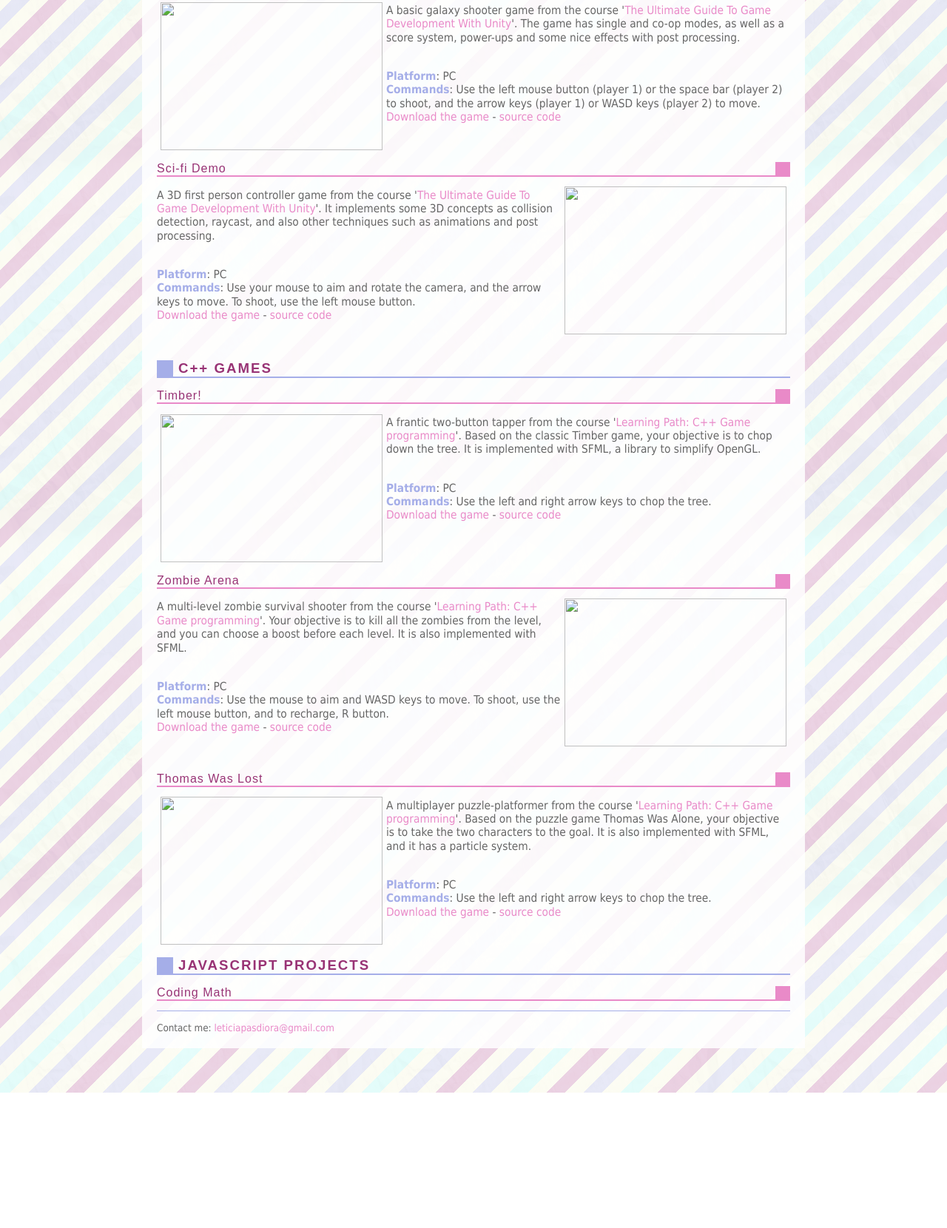
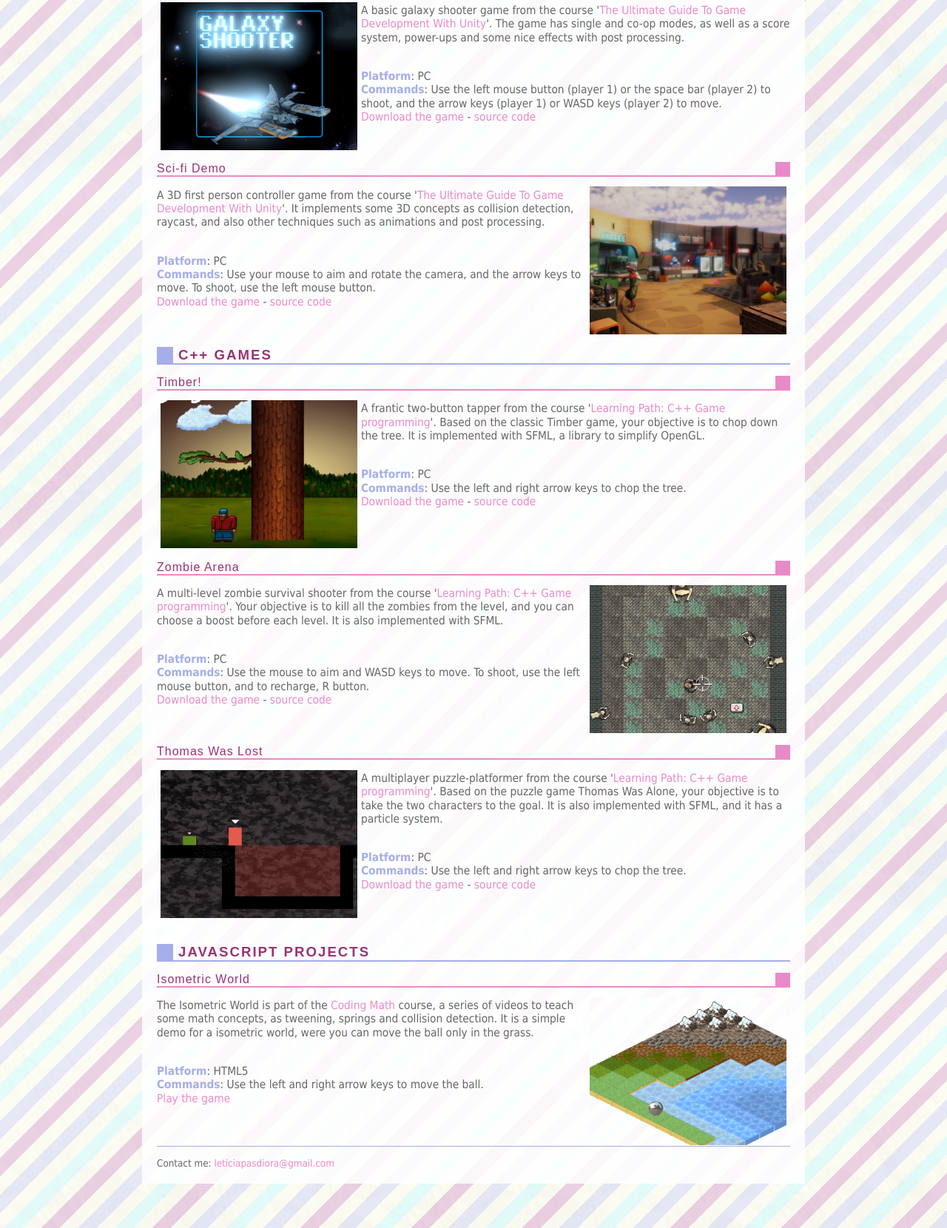
Before and after one commit to leticiap/leticiap.github.io, a plain HTML site: page projects.html in a window 1280 px wide. Shown: the part 735-2395 px from the top of the page at 74% size. Before the commit the page ends 2212 px from the top, so only its background shows below. Drawn offline with Linux system fonts and the light colour scheme.

Commit message:
added files and linked them to the project

```diff
--- a/projects.html
+++ b/projects.html
@@ -17,7 +17,7 @@
 		</nav>
         <h1>Game Jam Projects</h1>
         <h2>Cat Vibes</h2>
-				<img src ="catvibes.jpg" align="left" width="300px" height="200px" hspace="5px">
+				<img src ="catvibes.jpg" align="left" width="266px" height="200px" hspace="5px">
 				<p>This is the game about a demon cat working for the evil Cathomet! Your objective is to destroy all the hapiness and good vibes from the happy Dog Village. This game was developed with Godot and Asesprite.</p>
 				<br><b>Platform</b>: HTML5<br>
 				<b>Year</b>: 2018<br>
@@ -26,7 +26,7 @@
 				<br><br>
 
 				<h2>Extinction Run </h2>
-				<img src ="extinctionrun.jpg" align="right" width="300px" height="200px" hspace="5px">
+				<img src ="extinctionrun.jpg" align="right" width="266px" height="200px" hspace="5px">
 				<p>The humans destroyed Roni's home. Seeking for revenge, the Rhino sets off on a race to destroy the humans. This infinity run is made with Unity.</p>
 				<br><b>Platform</b>: PC<br>
 				<b>Year</b>: 2019<br>
@@ -35,43 +35,49 @@
 				<br><br><br>
 				<h1>Unity Games</h1>
 				<h2>Galaxy Shooter</h2>
-				<img src ="galaxyshooter.png" align="left" width="300px" height="200px" hspace="5px">
+				<img src ="galaxyshooter.png" align="left" width="266px" height="200px" hspace="5px">
 				<p>A basic galaxy shooter game from the course '<a href=https://www.udemy.com/the-ultimate-guide-to-game-development-with-unity/learn/lecture/15126744#overview>The Ultimate Guide To Game Development With Unity</a>'. The game has single and co-op modes, as well as a score system, power-ups and some nice effects with post processing.</p>
 				<br><b>Platform</b>: PC<br>
 				<b>Commands</b>: Use the left mouse button (player 1) or the space bar (player 2) to shoot, and the arrow keys (player 1) or WASD keys (player 2) to move.<br>
-				<a href="addlink">Download the game</a> - <a href="https://github.com/leticiap/GalaxyShooter">source code</a>
+				<a href="GalaxyShooter.zip">Download the game</a> - <a href="https://github.com/leticiap/GalaxyShooter">source code</a>
 				<br><br><br>
 				<h2>Sci-fi Demo</h2>
-				<img src ="scifi.png" align="right" width="300px" height="200px" hspace="5px">
+				<img src ="scifi.png" align="right" width="266px" height="200px" hspace="5px">
 				<p>A 3D first person controller game from the course '<a href=https://www.udemy.com/the-ultimate-guide-to-game-development-with-unity/learn/lecture/15126744#overview>The Ultimate Guide To Game Development With Unity</a>'. It implements some 3D concepts as collision detection, raycast, and also other techniques such as animations and post processing.</p>
 				<br><b>Platform</b>: PC<br>
 				<b>Commands</b>: Use your mouse to aim and rotate the camera, and the arrow keys to move. To shoot, use the left mouse button.<br>
-				<a href="addlink">Download the game</a> - <a href="https://github.com/leticiap/Sci-FiDemo">source code</a>
+				<a href="sci-fi demo.zip">Download the game</a> - <a href="https://github.com/leticiap/Sci-FiDemo">source code</a>
 				<br><br><br>
 				<h1>C++ Games</h1>
 				<h2>Timber!</h2>
-				<img src ="timber.png" align="left" width="300px" height="200px" hspace="5px">
+				<img src ="timber.png" align="left" width="266px" height="200px" hspace="5px">
 				<p>A frantic two-button tapper from the course '<a href=https://www.udemy.com/course/learning-path-c-game-programming/learn/lecture/6544896#overview>Learning Path: C++ Game programming</a>'. Based on the classic Timber game, your objective is to chop down the tree. It is implemented with SFML, a library to simplify OpenGL.</p>
 				<br><b>Platform</b>: PC<br>
 				<b>Commands</b>: Use the left and right arrow keys to chop the tree.<br>
 				<a href="Timber.zip">Download the game</a> - <a href="https://github.com/leticiap/Timber">source code</a>
 				<br><br><br><br>
 				<h2>Zombie Arena</h2>
-				<img src ="zombiearena.png" align="right" width="300px" height="200px" hspace="5px">
+				<img src ="zombiearena.png" align="right" width="266px" height="200px" hspace="5px">
 				<p>A multi-level zombie survival shooter from the course '<a href=https://www.udemy.com/course/learning-path-c-game-programming/learn/lecture/6544896#overview>Learning Path: C++ Game programming</a>'. Your objective is to kill all the zombies from the level, and you can choose a boost before each level. It is also implemented with SFML.</p>
 				<br><b>Platform</b>: PC<br>
 				<b>Commands</b>: Use the mouse to aim and WASD keys to move. To shoot, use the left mouse button, and to recharge, R button.<br>
 				<a href="ZombieArena.zip">Download the game</a> - <a href="https://github.com/leticiap/ZombieArena">source code</a>
 				<br><br><br>
 				<h2>Thomas Was Lost</h2>
-				<img src ="twl.png" align="left" width="300px" height="200px" hspace="5px">
+				<img src ="twl.png" align="left" width="266px" height="200px" hspace="5px">
 				<p>A multiplayer puzzle-platformer from the course '<a href=https://www.udemy.com/course/learning-path-c-game-programming/learn/lecture/6544896#overview>Learning Path: C++ Game programming</a>'. Based on the puzzle game Thomas Was Alone, your objective is to take the two characters to the goal. It is also implemented with SFML, and it has a particle system.</p>
 				<br><b>Platform</b>: PC<br>
 				<b>Commands</b>: Use the left and right arrow keys to chop the tree.<br>
 				<a href="TWL.zip">Download the game</a> - <a href="https://github.com/leticiap/ThomasWasLost">source code</a>
-				<br><br><br>
+				<br><br><br><br>
 				<h1>JavaScript projects</h1>
-				<h2>Coding Math</h2>
+				<h2>Isometric World</h2>
+				<img src ="isometricworld.png" align="right" width="266px" height="200px" hspace="5px">
+				<p>The Isometric World is part of the <a href="https://www.youtube.com/user/codingmath/featured">Coding Math</a> course, a series of videos to teach some math concepts, as tweening, springs and collision detection. It is a simple demo for a isometric world, were you can move the ball only in the grass.</p>
+				<br><b>Platform</b>: HTML5<br>
+				<b>Commands</b>: Use the left and right arrow keys to move the ball.<br>
+				<a href="javascript.html">Play the game</a>
+				<br><br><br><br>
 		<footer>
     		<ul>
         		<li>Contact me: <a href="mailto:leticiapasdiora@gmail.com">leticiapasdiora@gmail.com</a></li>
```
Also changed, not shown: galaxyshooter.png (added), isometricworld.png (added), scifi.png (added), timber.png (added), twl.png (added), zombiearena.png (added), 2 other files.
